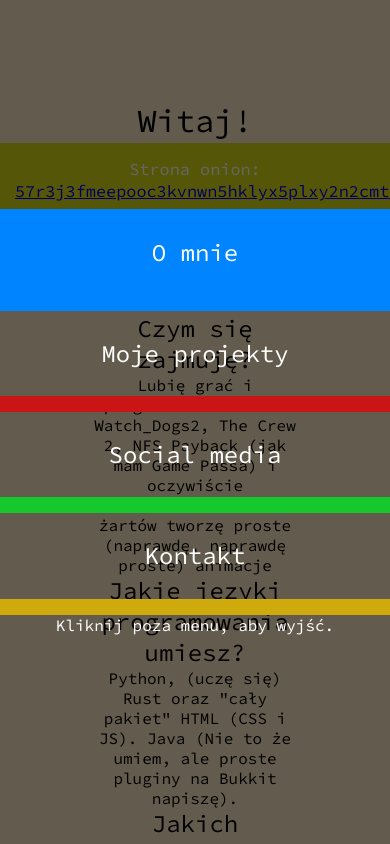
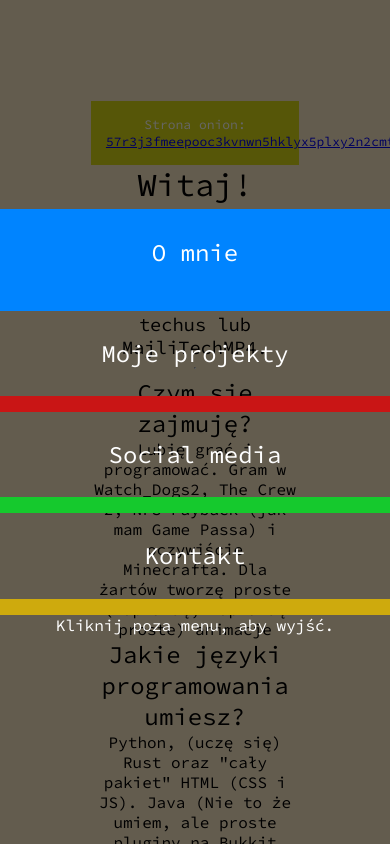
Before and after one commit to MajliTech/website, a Flask app: page / in a window 390 px wide. Run offline with Flask 3, Linux system fonts and the light colour scheme.

Commit message:
fix onion banner on mobile

```diff
--- a/src/static/index.css
+++ b/src/static/index.css
@@ -84,12 +84,6 @@ body {
 
     }
 
-    #undercontent {
-        z-index: 0;
-        position: absolute;
-        margin-top: 5vh;
-        font-size: 2vh;
-    }
 
     #header {
         flex-direction: column;
```
